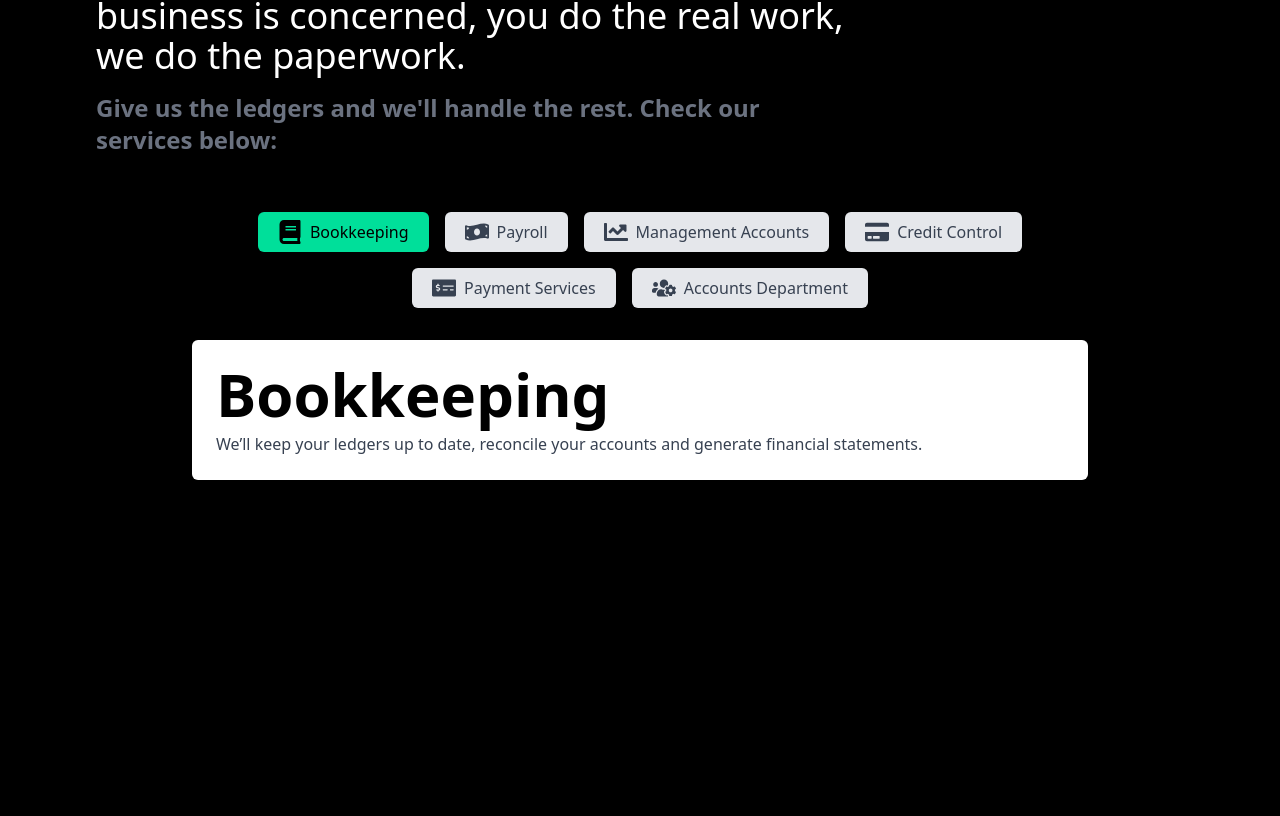
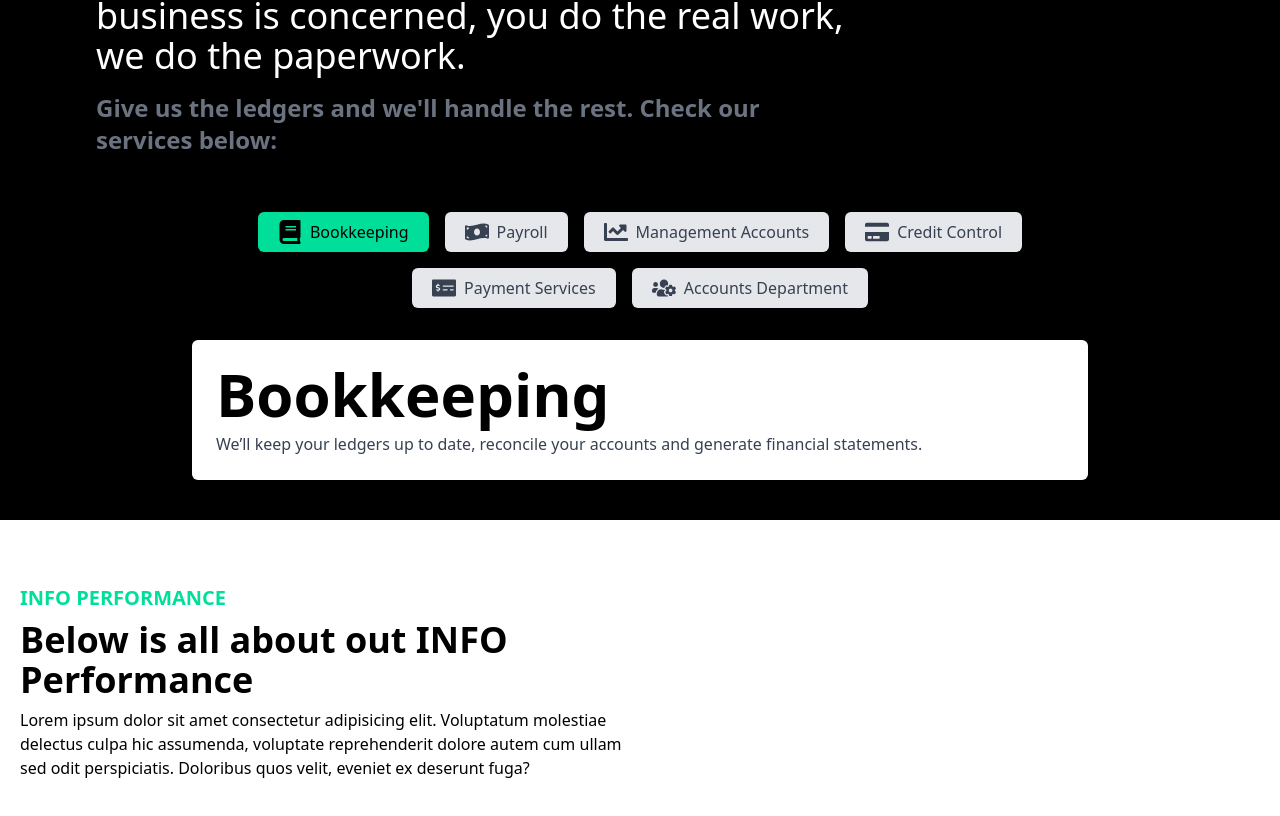
Before and after one commit to dhdylanhuang/iipex-bookkeeping, a React (Create React App) app in the folder iipex-webapp/: page / in a window 1280 px wide. Shown: the part 756-1572 px from the top of the page. Before the commit the page ends 1276 px from the top, so only its background shows below. Built offline with nearby package versions, Linux system fonts and the light colour scheme.

Commit message:
Added Info Performance to Homepage
Homepage has info performance section

```diff
--- a/iipex-webapp/src/App.js
+++ b/iipex-webapp/src/App.js
@@ -2,6 +2,7 @@ import React from 'react';
 import Navbar from './components/Navbar';
 import Hero from './components/Hero';
 import Services from './components/Services';
+import InfoPerformance from './components/InfoPerformance';
 
 function App() {
   return (
@@ -9,6 +10,7 @@ function App() {
       <Navbar />
       <Hero />
       <Services />
+      <InfoPerformance />
     </div>
   );
 }
--- /dev/null
+++ b/iipex-webapp/src/components/InfoPerformance.jsx
@@ -0,0 +1,23 @@
+import React from 'react';
+
+const InfoPerformance = () => {
+  return (
+    <div className='w-full bg-white py-16 px-4'>
+      <div className='max-w-[1240px] mx-auto grid md:grid-cols-2'>
+        <div className='flex flex-col justify-center'>
+          <p className='text-xl text-[#00df9a] font-bold'>INFO PERFORMANCE</p>
+          <h1 className='md:text-4xl sm:text-3xl text-2xl font-bold py-2'>Below is all about out INFO Performance</h1>
+          <p>
+            Lorem ipsum dolor sit amet consectetur adipisicing elit. Voluptatum
+            molestiae delectus culpa hic assumenda, voluptate reprehenderit
+            dolore autem cum ullam sed odit perspiciatis. Doloribus quos velit,
+            eveniet ex deserunt fuga?
+          </p>
+          {/* <button className='bg-black text-[#00df9a] w-[200px] rounded-md font-medium my-6 mx-auto md:mx-0 py-3'>Get Started</button> */}
+        </div>
+      </div>
+    </div>
+  );
+};
+
+export default InfoPerformance;
```
